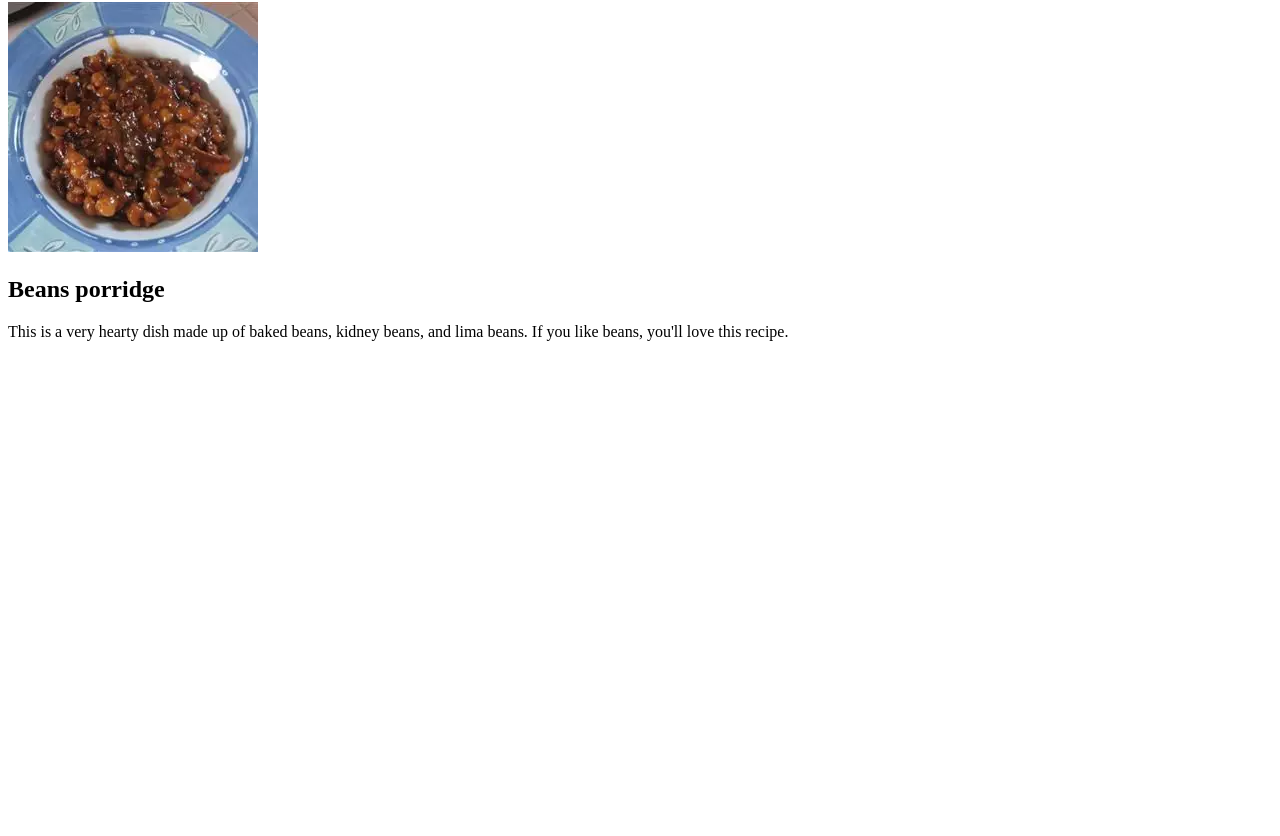
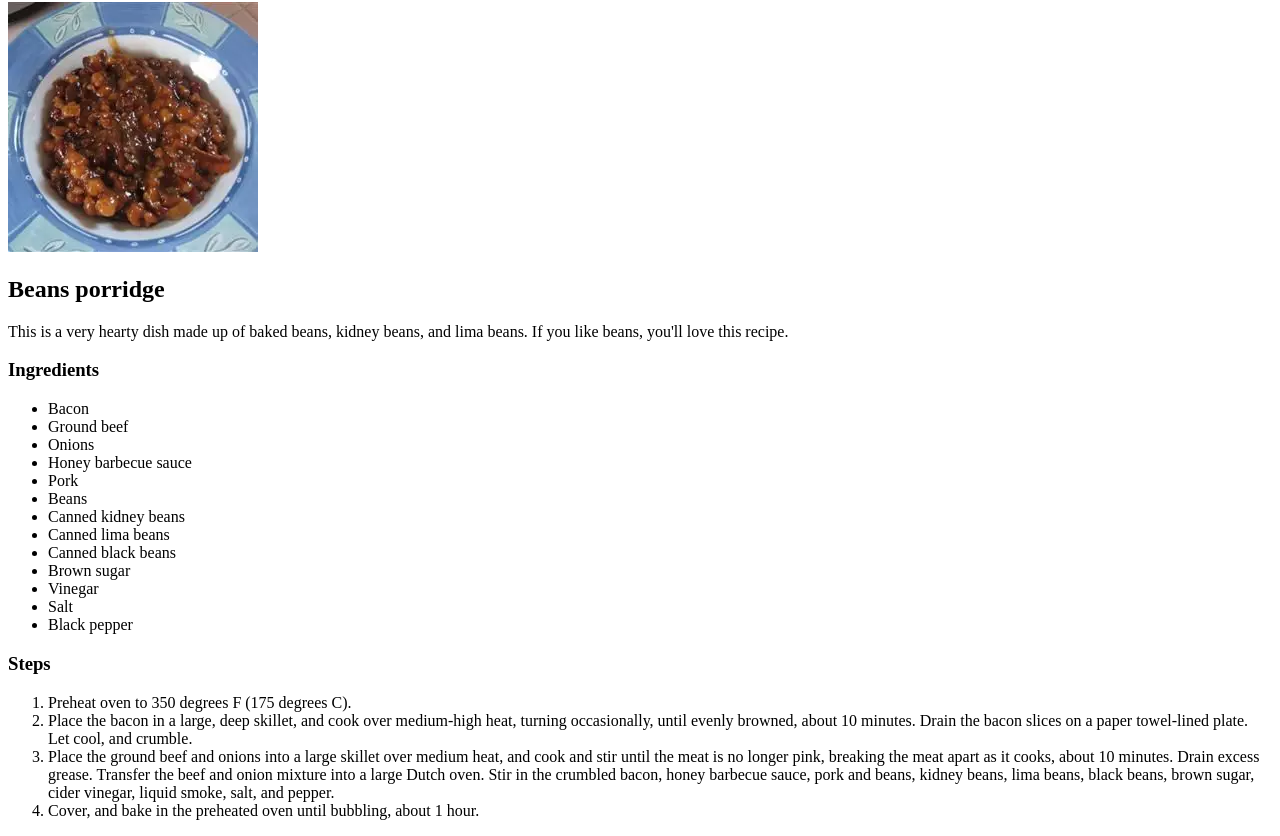
Before and after one commit to Blankdesigns/odin-recipes, a plain HTML site: page recipes/beans.html in a window 1280 px wide. Shown: the part 78-914 px from the top of the page. Before the commit the page ends 800 px from the top, so only its background shows below. Drawn offline with Linux system fonts and the light colour scheme.

```diff
--- a/recipes/beans.html
+++ b/recipes/beans.html
@@ -14,5 +14,47 @@
         beans, and lima beans. If you like beans, you'll love this
         recipe.
     </p>
+    <h3>Ingredients</h3>
+    <ul>
+        <li>Bacon</li>
+        <li>Ground beef</li>
+        <li>Onions</li>
+        <li>Honey barbecue sauce</li>
+        <li>Pork</li>
+        <li>Beans</li>
+        <li>Canned kidney beans</li>
+        <li>Canned lima beans</li>
+        <li>Canned black beans</li>
+        <li>Brown sugar</li>
+        <li>Vinegar</li>
+        <li>Salt</li>
+        <li>Black pepper</li>
+    </ul>
+    <h3>Steps</h3>
+    <ol>
+        <li>
+            Preheat oven to 350 degrees F (175 degrees C).
+        </li>
+        <li>
+            Place the bacon in a large, deep skillet, and cook over
+            medium-high heat, turning occasionally, until evenly
+            browned, about 10 minutes. Drain the bacon slices on a
+            paper towel-lined plate. Let cool, and crumble.
+        </li>
+        <li>
+            Place the ground beef and onions into a large skillet over
+            medium heat, and cook and stir until the meat is no longer
+            pink, breaking the meat apart as it cooks, about 10
+            minutes. Drain excess grease. Transfer the beef and onion
+            mixture into a large Dutch oven. Stir in the crumbled
+            bacon, honey barbecue sauce, pork and beans, kidney beans,
+            lima beans, black beans, brown sugar, cider vinegar,
+            liquid smoke, salt, and pepper.
+        </li>
+        <li>
+            Cover, and bake in the preheated oven until bubbling,
+            about 1 hour.
+        </li>
+    </ol>
 </body>
 </html>
```
Also changed, not shown: index.html (+1 -0 lines), recipes/brunswick_stew.html (+1 -0 lines).
